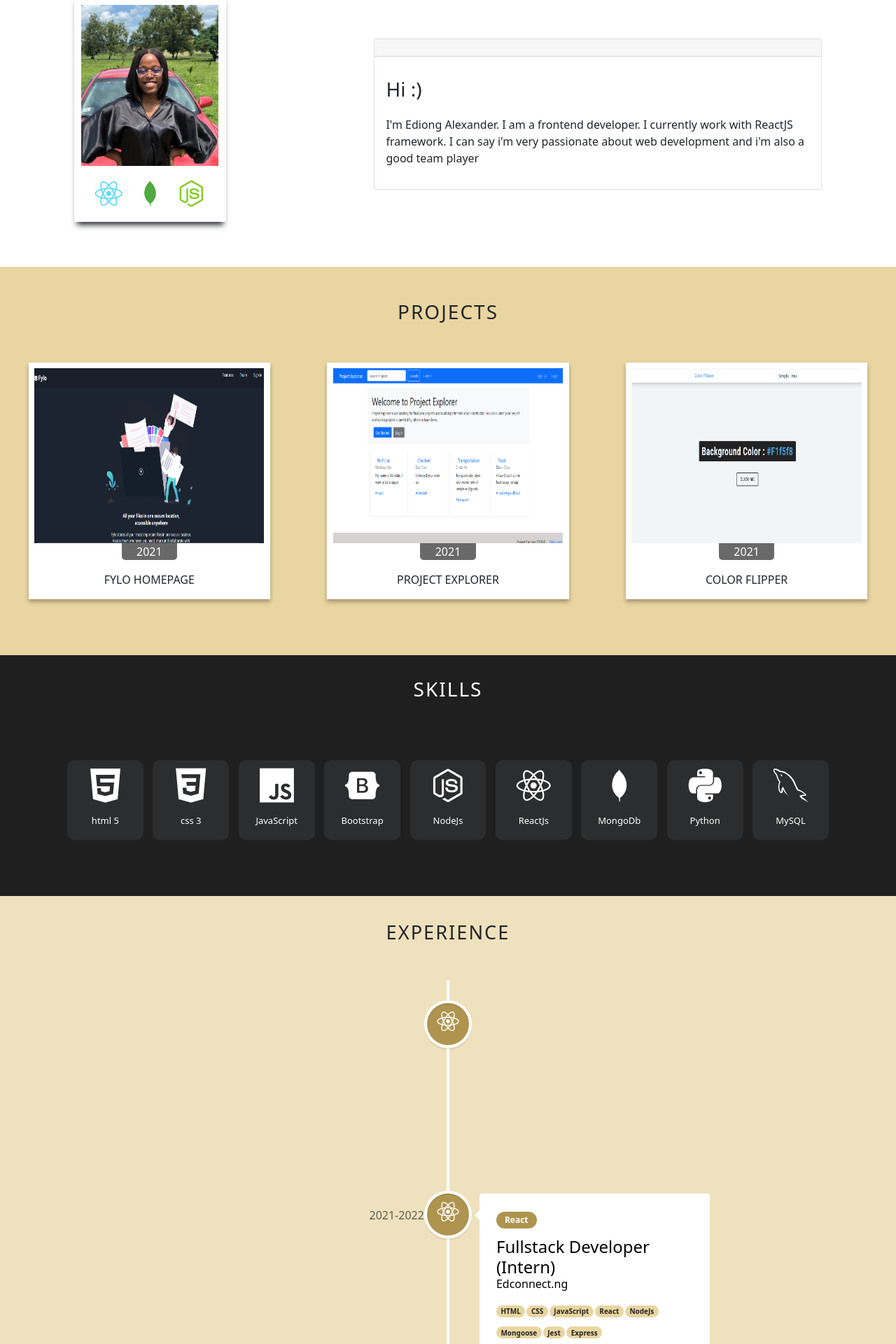
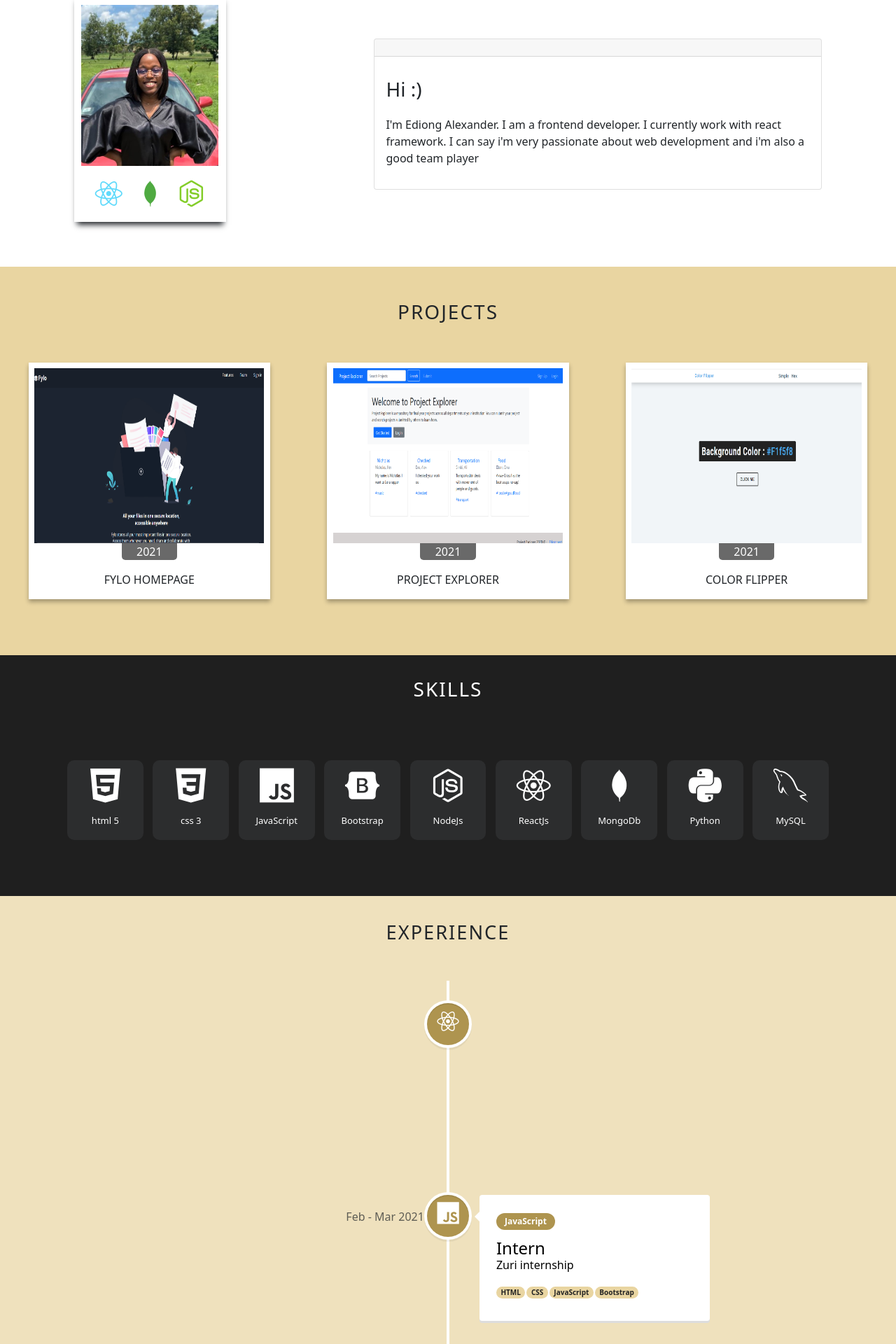
Before and after one commit to EdiongAlexander/portfolio, a React (Create React App) app: page / in a window 1280 px wide. Shown: the part 638-2558 px from the top of the page at 70% size. Built offline with nearby package versions, Linux system fonts and the light colour scheme; some icons are missing.

Commit message:
Revert "last commit bug preventing run build"
This reverts commit 4c1db20fca3e2e84fb05af5c9b34cdcb0d811ed1.

```diff
--- a/src/components/about.jsx
+++ b/src/components/about.jsx
@@ -38,7 +38,7 @@ const About = () => {
                     </Card.Header>
                     <Card.Body>
                         <h3>Hi :)</h3>
-                        <p>I'm Ediong Alexander. I am a frontend developer. I currently work with ReactJS framework. I can say i'm very passionate about web development and i'm also a good team player</p>
+                        <p>I'm Ediong Alexander. I am a frontend developer. I currently work with react framework. I can say i'm very passionate about web development and i'm also a good team player</p>
                     </Card.Body>
                 </Card>
             </div>
--- a/src/components/experience.jsx
+++ b/src/components/experience.jsx
@@ -16,33 +16,6 @@ const Experience = () => {
                 <VerticalTimeline>
                     <VerticalTimelineElement
                         className="vertical-timeline-element--work"
-                        date='2023-Present'
-                        iconStyle={{
-                            paddingTop: "0.6em",
-                            background: "#AE944F",
-                            color: "#fff",
-                            textAlign: "center",
-                        }}
-                        icon={<i className="devicon-react-original experience-icon"></i>}
-                    >
-                        <div style={{ textAlign: "left", marginBottom: "4px" }}>
-                            <Badge pill className="main-badge mr-2 mb-2">React</Badge>
-                        </div>
-
-                        <h3 style={{ textAlign: "left" }} className="vertical-timeline-element-title"> Frontend Developer (Intern)</h3>
-                        <h4 style={{ textAlign: "left" }} className="vertical-timeline-element-subtitle">SkillGarage</h4>
-                        <div style={{ textAlign: "left", marginTop: "15px" }}>
-                            <Badge pill className="experience-badge mr-2 mb-2">HTML</Badge>
-                            <Badge pill className="experience-badge mr-2 mb-2">CSS</Badge>
-                            <Badge pill className="experience-badge mr-2 mb-2">JavaScript</Badge>
-                            <Badge pill className="experience-badge mr-2 mb-2">React</Badge>
-                            <Badge pill className="experience-badge mr-2 mb-2">Redux</Badge>
-                            <Badge pill className="experience-badge mr-2 mb-2">Git</Badge>
-                        </div>
-                    </VerticalTimelineElement>
-
-                    <VerticalTimelineElement
-                        className="vertical-timeline-element--work"
                         date='2021-2022'
                         iconStyle={{
                             paddingTop: "0.6em",
@@ -56,7 +29,7 @@ const Experience = () => {
                             <Badge pill className="main-badge mr-2 mb-2">React</Badge>
                         </div>
 
-                        <h3 style={{ textAlign: "left" }} className="vertical-timeline-element-title">Fullstack Developer (Intern)</h3>
+                        <h3 style={{ textAlign: "left" }} className="vertical-timeline-element-title">Intern</h3>
                         <h4 style={{ textAlign: "left" }} className="vertical-timeline-element-subtitle">Edconnect.ng</h4>
                         <div style={{ textAlign: "left", marginTop: "15px" }}>
                             <Badge pill className="experience-badge mr-2 mb-2">HTML</Badge>
@@ -85,7 +58,7 @@ const Experience = () => {
                             <Badge pill className="main-badge mr-2 mb-2">JavaScript</Badge>
                         </div>
 
-                        <h3 style={{ textAlign: "left" }} className="vertical-timeline-element-title">Frontend Developer (Intern)</h3>
+                        <h3 style={{ textAlign: "left" }} className="vertical-timeline-element-title">Intern</h3>
                         <h4 style={{ textAlign: "left" }} className="vertical-timeline-element-subtitle">Zuri internship</h4>
                         <div style={{ textAlign: "left", marginTop: "15px" }}>
                             <Badge pill className="experience-badge mr-2 mb-2">HTML</Badge>
--- a/src/components/header.jsx
+++ b/src/components/header.jsx
@@ -27,6 +27,8 @@ const Header = () => {
                     'front-end developer',
                     3000,
                     'WordPress developer',
+                    2000,
+                    'data analyst',
                     2000]} />
         )
     })
```
